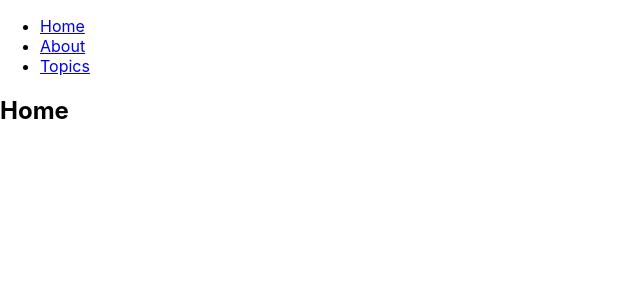
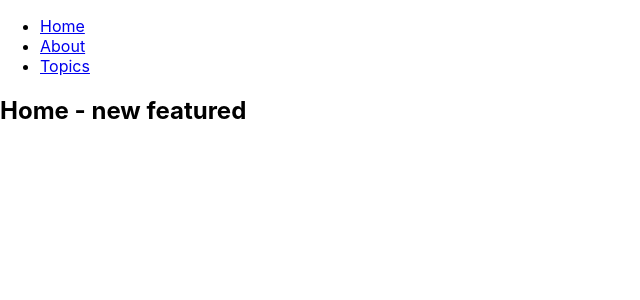
Before and after one commit to tonykieling/react-practice, a React (Create React App) app in the folder demo-routes/: page / in a window 1280 px wide. Shown: the top 300 px of the page, without its empty margins (0-640 px from the left). Built offline with nearby package versions, Linux system fonts and the light colour scheme.

Commit message:
new strucutre file

```diff
--- a/demo-routes/src/App.js
+++ b/demo-routes/src/App.js
@@ -1,5 +1,7 @@
 import React from "react";
 import { BrowserRouter as Router, Route, Link } from "react-router-dom";
+import Home from './components/Home.js'
+import About from './components/About.js'
 
 function App() {
   return (
@@ -17,13 +19,13 @@ function App() {
   );
 }
 
-function Home() {
-  return <h2>Home</h2>;
-}
+// function Home() {
+//   return <h2>Home</h2>;
+// }
 
-function About() {
-  return <h2>About</h2>;
-}
+// function About() {
+//   return <h2>About</h2>;
+// }
 
 function Topic({ match }) {
   return <h3>Requested Param: {match.params.id}</h3>;
--- /dev/null
+++ b/demo-routes/src/components/About.js
@@ -0,0 +1,9 @@
+import React from 'react'
+
+export default function About() {
+  return (
+    <div>
+      <h2> About - new</h2>
+    </div>
+  )
+}
--- /dev/null
+++ b/demo-routes/src/components/Home.js
@@ -0,0 +1,9 @@
+import React from 'react'
+
+export default function Home() {
+  return (
+    <div>
+      <h2>Home - new featured</h2>
+    </div>
+  )
+}
```
